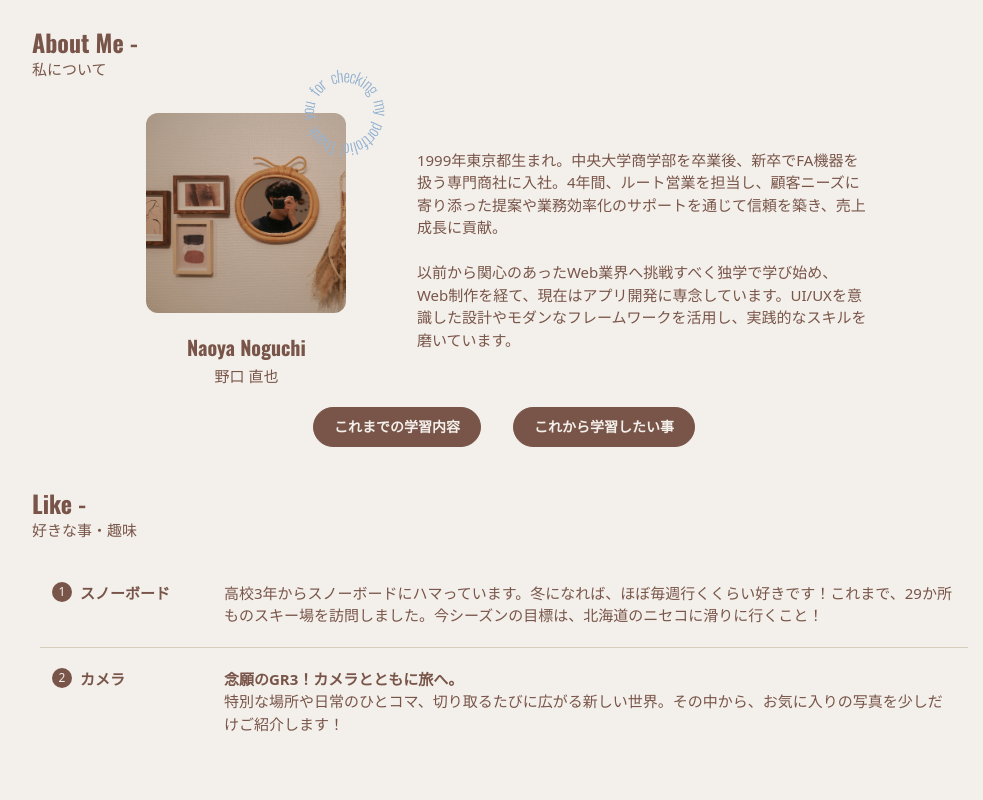
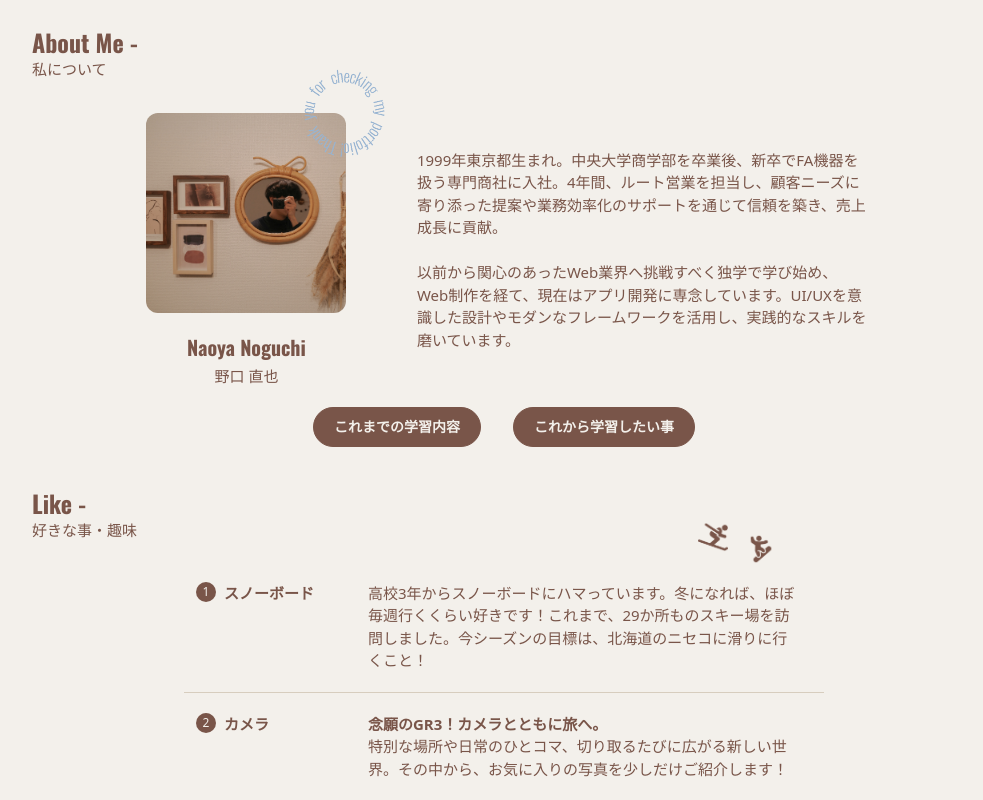
Before and after one commit to Naoya-0213/My-Portfolio-site-_ver.2, a Next.js app: page / in a window 1280 px wide. Shown: the part 1065-1865 px from the top of the page, without its empty margins (136-1119 px from the left). Before the commit the page ends 1820 px from the top, so only its background shows below. Built offline with nearby package versions, Linux system fonts and the light colour scheme.

Commit message:
調整_20251007_15-12

```diff
--- a/src/app/components/organisms/main/like/SectionLike.tsx
+++ b/src/app/components/organisms/main/like/SectionLike.tsx
@@ -1,3 +1,5 @@
+import Image from "next/image";
+
 import SectionCard from "@/app/components/molecules/section_card/SectionCard";
 
 const SectionLike = () => {
@@ -5,9 +7,9 @@ const SectionLike = () => {
     <div>
       <SectionCard title="Like -" subTitle="好きな事・趣味">
         <div className="mt-5 px-2 max-[374px]:mt-1">
-          <div className="flex flex-col">
+          <div className="m-auto flex max-w-screen-sm flex-col">
             {/* スノーボード */}
-            <div className="flex flex-col gap-3 border-b border-[#d7cdbe] px-3 py-5 sm:flex-row">
+            <div className="relative flex flex-col gap-3 border-b border-[#d7cdbe] px-3 py-5 sm:flex-row">
               {/* タイトル */}
               <div className="flex gap-2 sm:min-w-40">
                 <div className="flex h-5 w-5 items-center justify-center rounded-full bg-[#795549]">
@@ -21,6 +23,25 @@ const SectionLike = () => {
                 <p>
                   高校3年からスノーボードにハマっています。冬になれば、ほぼ毎週行くくらい好きです！これまで、29か所ものスキー場を訪問しました。今シーズンの目標は、北海道のニセコに滑りに行くこと！
                 </p>
+              </div>
+
+              {/* デコレーション */}
+              {/* TODO　調整 */}
+              <div>
+                <Image
+                  src="/img/section_like/ski_icon.png"
+                  alt="スキーアイコン"
+                  width={30}
+                  height={30}
+                  className="absolute -top-10 right-24"
+                />
+                <Image
+                  src="/img/section_like/snowboard_icon.png"
+                  alt="スキーアイコン"
+                  width={30}
+                  height={30}
+                  className="absolute -top-7 right-12"
+                />
               </div>
             </div>
 
```
Also changed, not shown: public/img/section_like/ski_icon.png (renamed from public/img/icon/ski/ski_icon-brown.png), public/img/section_like/snowboard_icon.png (renamed from public/img/icon/snowboard/snowboard_icon-brown.png).
